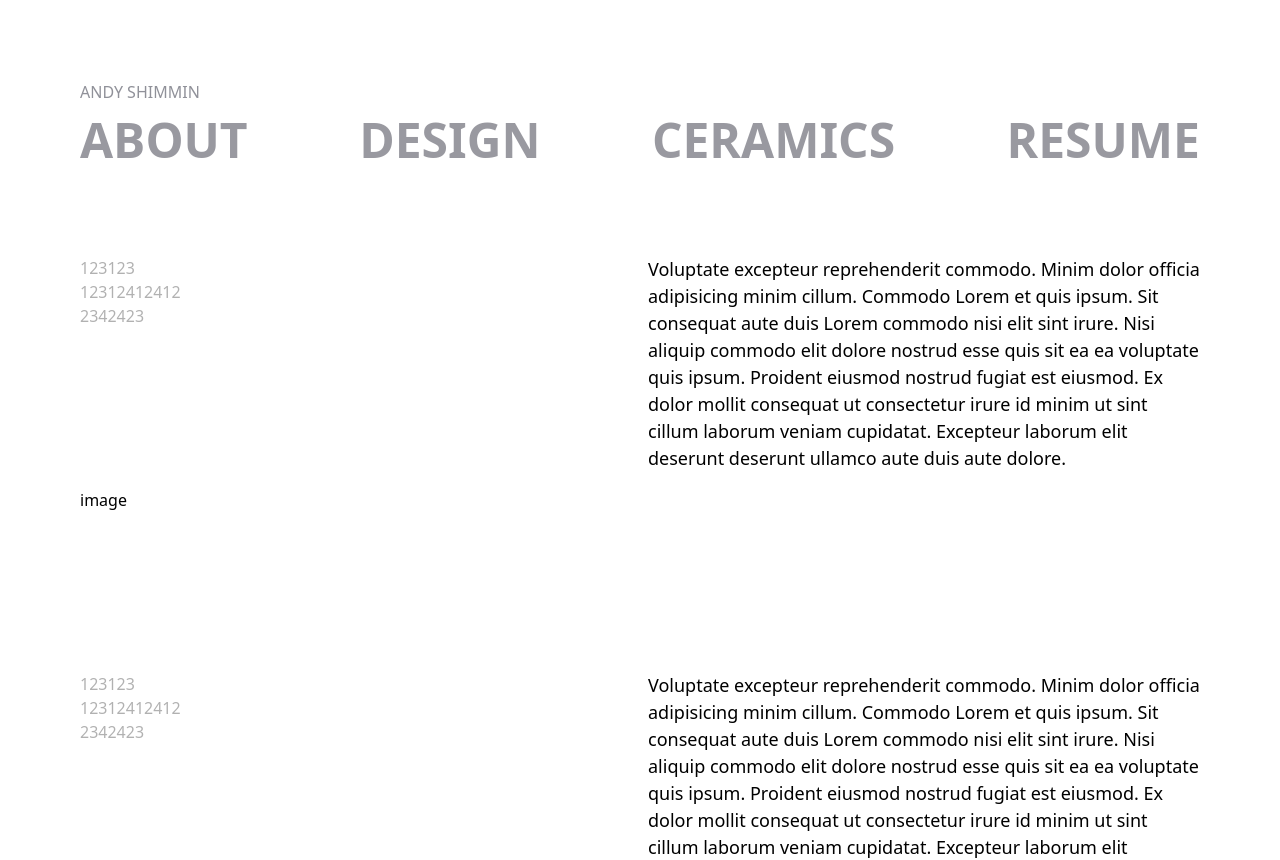
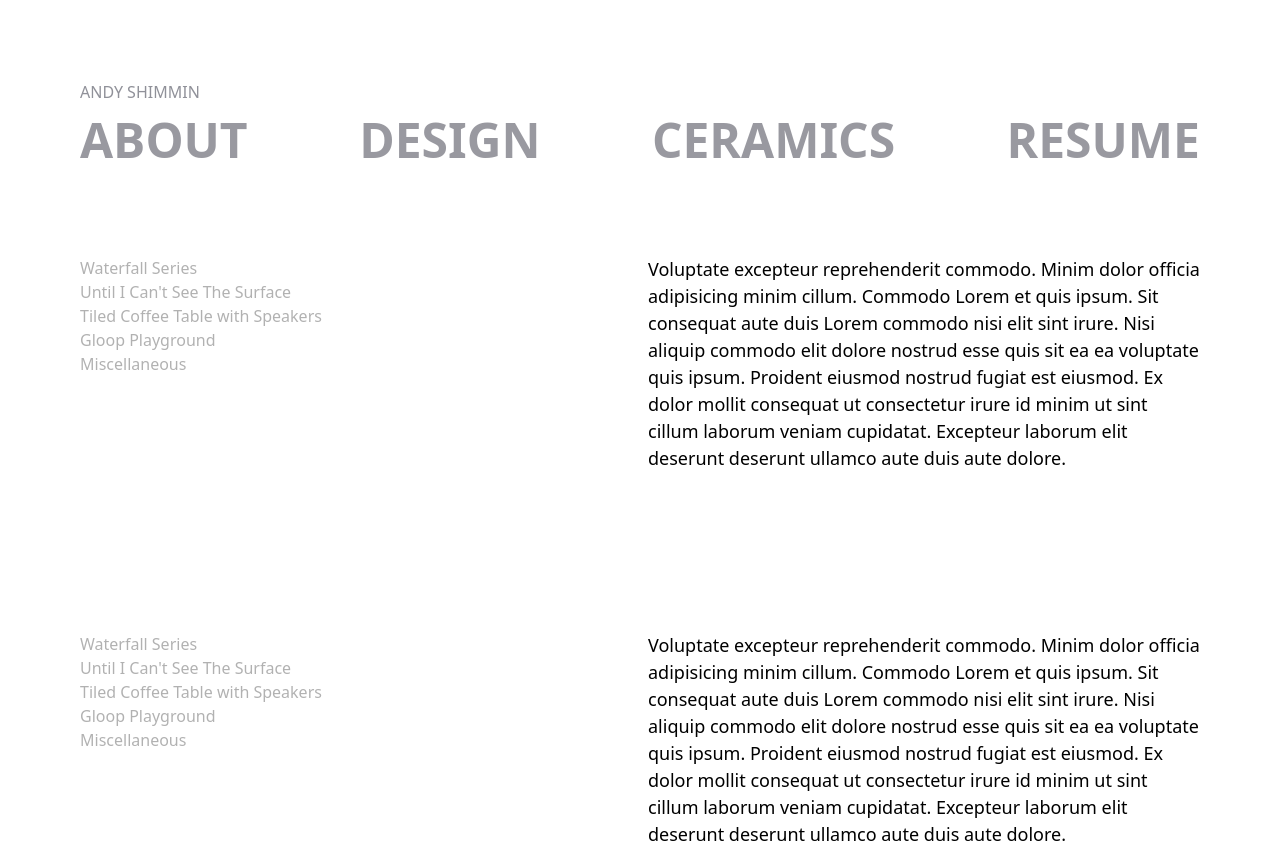
Before and after one commit to ashimmin/2023Website, a Next.js app: page /ceramics in a window 1280 px wide. Shown: the top 860 px of the page. Built offline with nearby package versions, Linux system fonts and the light colour scheme.

Commit message:
linked image, testing hovers

```diff
--- a/app/about/page.js
+++ b/app/about/page.js
@@ -2,31 +2,52 @@ import Image from "next/image";
 import Nav from "../components/nav";
 
 const timelineData = [
-  { company: "Company", jobTitle: "Desiner", date: "/" },
-  { company: "Company", jobTitle: "Desiner", date: "/" },
-  { company: "Company", jobTitle: "Desiner", date: "/" },
-  { company: "Company", jobTitle: "Desiner", date: "/" },
+  { company: "", jobTitle: "I was born", date: "Some time in the 90's" },
+  {
+    company: "fuseproject",
+    jobTitle: "Desiner",
+    date: "2017",
+  },
+  {
+    company: "California College of the Arts",
+    jobTitle: "BFA Interaction Design Minor in Visual & Critical Studies",
+    date: "2018",
+  },
+  { company: "Blend", jobTitle: "Product Design Intern", date: "2018" },
+  { company: "Cisco Systems", jobTitle: "Visual Designer", date: "2019" },
+
+  { company: "Reduct. Video", jobTitle: "Product Desianer", date: "2019" },
+  {
+    company: "Ford Motor Company",
+    jobTitle: "Digital Product Desianer",
+    date: "2021",
+  },
 ];
 
 export default function Home() {
   return (
-    <main className="p-20">
+    <main className="p-20 bg-[#e35d61] text-white">
       <Nav />{" "}
       <div className="py-20 grid grid-cols-1 sm:grid-cols-2 gap-4">
-        <div className="">Image</div>
+        <div className="">
+          <Image src="/assets/about.png" alt="" width={500} height={500} />
+        </div>
         <div className="">
           <div className="">
-          I feel most creative when using design as the foundation to build, explore, and experiment with other unrelated domains. I am influenced by aspects of play, craftsmanship, and inspiring wonder when creating, and actively try to embody those traits in myself.
+            I feel most creative when using design as the foundation to build,
+            explore, and experiment with other unrelated domains. I am
+            influenced by aspects of play, craftsmanship, and inspiring wonder
+            when creating, and actively try to embody those traits in myself.
           </div>
           <div className="">Work History!</div>
           <div className="">
             <ul>
               {timelineData.map((item, i) => (
-                <li key={item.i} className="">
-                  <div> {item.date}</div>
+                <li key={item.i} className="pt-9">
+                  <div className="opacity-30"> {item.date}</div>
 
-                  <div> {item.company}</div>
-                  <div> {item.jobTitle}</div>
+                  <div className=""> {item.company}</div>
+                  <div className="font-bold"> {item.jobTitle}</div>
                 </li>
               ))}
             </ul>
--- a/app/ceramics/page.js
+++ b/app/ceramics/page.js
@@ -4,27 +4,91 @@ import Link from "next/link";
 
 const ceramicsData = [
   {
-    title: "123123",
+    title: "Waterfall Series",
+    link: "/",
+    description:
+      "Voluptate excepteur reprehenderit commodo. Minim dolor officia adipisicing minim cillum. Commodo Lorem et quis ipsum. Sit consequat aute duis Lorem commodo nisi elit sint irure. Nisi aliquip commodo elit dolore nostrud esse quis sit ea ea voluptate quis ipsum. Proident eiusmod nostrud fugiat est eiusmod. Ex dolor mollit consequat ut consectetur irure id minim ut sint cillum laborum veniam cupidatat. Excepteur laborum elit deserunt deserunt ullamco aute duis aute dolore.",
+    images: [
+      {
+        source:
+          "/assets/design/blend/beforeafter-ac4cf88d6f18658613278f8387ddd3f15483b6f63622126ec48547e697c68901.png",
+        alt: "Example Alt Text",
+      },
+      {
+        source:
+          "/assets/design/cisco/disclosures-a3ebe0ab7ba59f4056b1b5ff19e3b607fd5856c7912eb22e33a3f7462ece7c2a.png",
+        alt: "Example Alt Text",
+      },
+      {
+        source:
+          "/assets/design/cisco/disclosurespaper-08121542382032718c23886236600d646a529cdb5efaafe833d1b7f5b22293d3.jpg",
+        alt: "Example Alt Text",
+      },
+    ],
+    dates: "2022",
+  },
+  {
+    title: "Until I Can't See The Surface",
+    link: "/",
+    description:
+      "Voluptate excepteur reprehenderit commodo. Minim dolor officia adipisicing minim cillum. Commodo Lorem et quis ipsum. Sit consequat aute duis Lorem commodo nisi elit sint irure. Nisi aliquip commodo elit dolore nostrud esse quis sit ea ea voluptate quis ipsum. Proident eiusmod nostrud fugiat est eiusmod. Ex dolor mollit consequat ut consectetur irure id minim ut sint cillum laborum veniam cupidatat. Excepteur laborum elit deserunt deserunt ullamco aute duis aute dolore.",
+    images: [
+      {
+        source:
+          "/assets/design/blend/beforeafter-ac4cf88d6f18658613278f8387ddd3f15483b6f63622126ec48547e697c68901.png",
+        alt: "Example Alt Text",
+      },
+      {
+        source:
+          "/assets/design/cisco/disclosures-a3ebe0ab7ba59f4056b1b5ff19e3b607fd5856c7912eb22e33a3f7462ece7c2a.png",
+        alt: "Example Alt Text",
+      },
+      {
+        source:
+          "/assets/design/cisco/disclosurespaper-08121542382032718c23886236600d646a529cdb5efaafe833d1b7f5b22293d3.jpg",
+        alt: "Example Alt Text",
+      },
+    ],
+    dates: "2023",
+  },
+  {
+    title: "Tiled Coffee Table with Speakers",
     link: "/",
     description:
       "Voluptate excepteur reprehenderit commodo. Minim dolor officia adipisicing minim cillum. Commodo Lorem et quis ipsum. Sit consequat aute duis Lorem commodo nisi elit sint irure. Nisi aliquip commodo elit dolore nostrud esse quis sit ea ea voluptate quis ipsum. Proident eiusmod nostrud fugiat est eiusmod. Ex dolor mollit consequat ut consectetur irure id minim ut sint cillum laborum veniam cupidatat. Excepteur laborum elit deserunt deserunt ullamco aute duis aute dolore.",
     images: [],
-    dates: "2022",
+    dates: "2000",
   },
   {
-    title: "12312412412",
+    title: "Gloop Playground",
     link: "/",
     description:
       "Voluptate excepteur reprehenderit commodo. Minim dolor officia adipisicing minim cillum. Commodo Lorem et quis ipsum. Sit consequat aute duis Lorem commodo nisi elit sint irure. Nisi aliquip commodo elit dolore nostrud esse quis sit ea ea voluptate quis ipsum. Proident eiusmod nostrud fugiat est eiusmod. Ex dolor mollit consequat ut consectetur irure id minim ut sint cillum laborum veniam cupidatat. Excepteur laborum elit deserunt deserunt ullamco aute duis aute dolore.",
     images: [],
-    dates: "2023",
+    dates: "2000",
   },
   {
-    title: "2342423",
+    title: "Miscellaneous",
     link: "/",
     description:
       "Voluptate excepteur reprehenderit commodo. Minim dolor officia adipisicing minim cillum. Commodo Lorem et quis ipsum. Sit consequat aute duis Lorem commodo nisi elit sint irure. Nisi aliquip commodo elit dolore nostrud esse quis sit ea ea voluptate quis ipsum. Proident eiusmod nostrud fugiat est eiusmod. Ex dolor mollit consequat ut consectetur irure id minim ut sint cillum laborum veniam cupidatat. Excepteur laborum elit deserunt deserunt ullamco aute duis aute dolore.",
-    images: [],
+    images: [
+      {
+        source:
+          "/assets/design/blend/beforeafter-ac4cf88d6f18658613278f8387ddd3f15483b6f63622126ec48547e697c68901.png",
+        alt: "Example Alt Text",
+      },
+      {
+        source:
+          "/assets/design/cisco/disclosures-a3ebe0ab7ba59f4056b1b5ff19e3b607fd5856c7912eb22e33a3f7462ece7c2a.png",
+        alt: "Example Alt Text",
+      },
+      {
+        source:
+          "/assets/design/cisco/disclosurespaper-08121542382032718c23886236600d646a529cdb5efaafe833d1b7f5b22293d3.jpg",
+        alt: "Example Alt Text",
+      },
+    ],
     dates: "2000",
   },
 ];
@@ -36,7 +100,10 @@ export default function Home() {
       <div className="">
         <div className="">
           {ceramicsData.map((item, i) => (
-            <div key={item.i} className="py-20 grid grid-cols-1 sm:grid-cols-2 gap-4">
+            <div
+              key={item.i}
+              className="py-20 grid grid-cols-1 sm:grid-cols-2 gap-4"
+            >
               {" "}
               <div className="col-span-1">
                 <ul>
@@ -44,9 +111,13 @@ export default function Home() {
                   {ceramicsData.map((item, i) => (
                     <Link href={`/ceramics/#${item.title}`}>
                       <div key={item.i} className="group relative transition">
-                <p className="transition duration-500 opacity-30 group-hover:opacity-100 group-hover:text-[#333341]">{item.title}</p>
+                        <p className="transition duration-500 opacity-30 group-hover:opacity-100 group-hover:text-[#333341]">
+                          {item.title}
+                        </p>
                         <div className="transition ease-in opacity-0 group-hover:opacity-100 absolute inset-0 flex items-center justify-center">
-                 <p className="group-hover:text-[#333341]">— {item.dates}</p>
+                          <p className="group-hover:text-[#333341]">
+                            — {item.dates}
+                          </p>
                         </div>
                       </div>
                     </Link>
@@ -54,20 +125,30 @@ export default function Home() {
                 </ul>
               </div>
               <div id={item.title} className="col-span-1">
-
                 {/* <div id={item.title}>{item.title}s</div> */}
                 <div className="text-base">{item.description}</div>
               </div>
-              <div className="rounded">
-                {/* <Image
-                  src={`${item.image}`}
-                  alt={item.title}
-                  width={500}
-                  height={500}
-                /> */}
-                image
-              </div>
+              {/*  <div className="rounded">
+              //   {ceramicsData.images.map((item, i) => (
+              //     <div
+              //       key={item.i}
+              //       className="flex items-center justify-center h-screen pb-20"
+              //     >
+              //       <div className="">
+              //         <div className="">
+              //           <Image
+              //             src={`${item.source}`}
+              //             alt={item.alt}
+              //             width={500}
+              //             height={500}
+              //           />
+              //         </div>
+              //         <div className="inline-block">{item.alt}</div>
+              //       </div>
+              //     </div>
+              //   ))}
 
+            </div> */}
             </div>
           ))}
         </div>
--- a/app/design/page.js
+++ b/app/design/page.js
@@ -75,22 +75,14 @@ export default function Home() {
     <main className="p-20">
       <Nav />{" "}
       <div className="py-20 grid grid-cols-1 sm:grid-cols-2 gap-4">
-        <div className="">
-          <ul>
+        <div className="relative">
           {designsData.map((item, i) => (
-              <li
-                key={item.i}
-                className="text-[#333341] text-opacity-50 hover:text-[#333341]"
-              >
+            <div key={item.i} className="relative">
+              <div className=" text-[#333341] text-opacity-50 hover:text-[#333341]">
                 <Link href={`design/${item.link}`}>{item.title}</Link>
-              </li>
-            ))}
-          </ul>
               </div>
-        <div className="">
-          {designsData.map((item, i) => (
-            <div key={item.i} className="py-10">
-              {" "}
+
+              <div className="absolute top-0 left-0 invisible opacity-0 transition-opacity duration-300 ease-in-out group-hover:opacity-100">
                 <div className="rounded">
                   <Image
                     src={`${item.image}`}
@@ -101,6 +93,7 @@ export default function Home() {
                 </div>
                 <div className="text-base">{item.description}</div>
               </div>
+            </div>
           ))}
         </div>
       </div>
```
Lines whose indentation alone changed are shown as unchanged.
